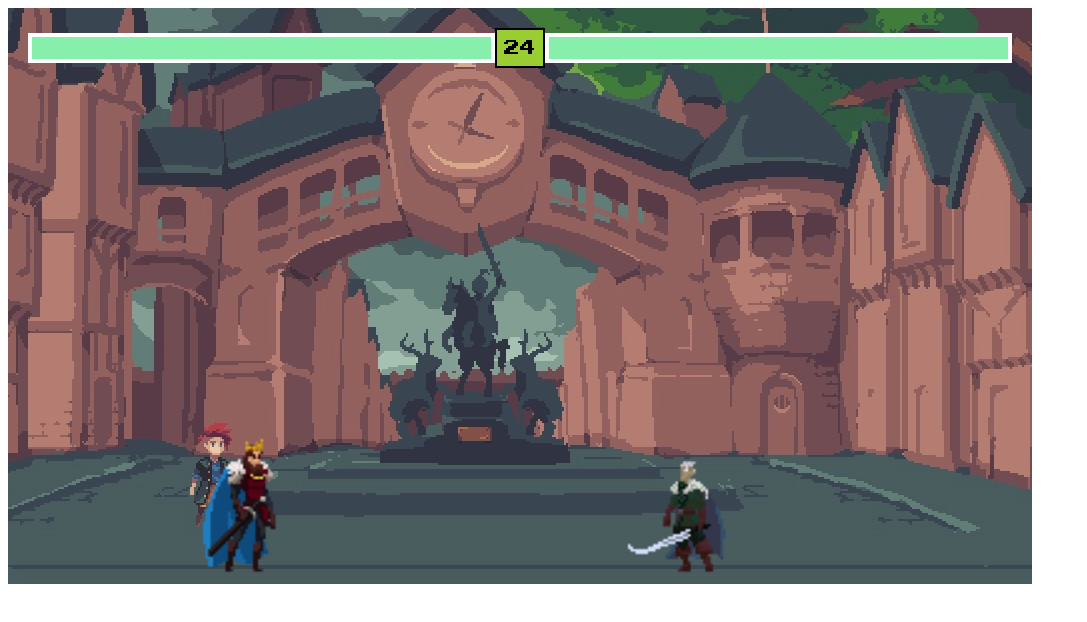
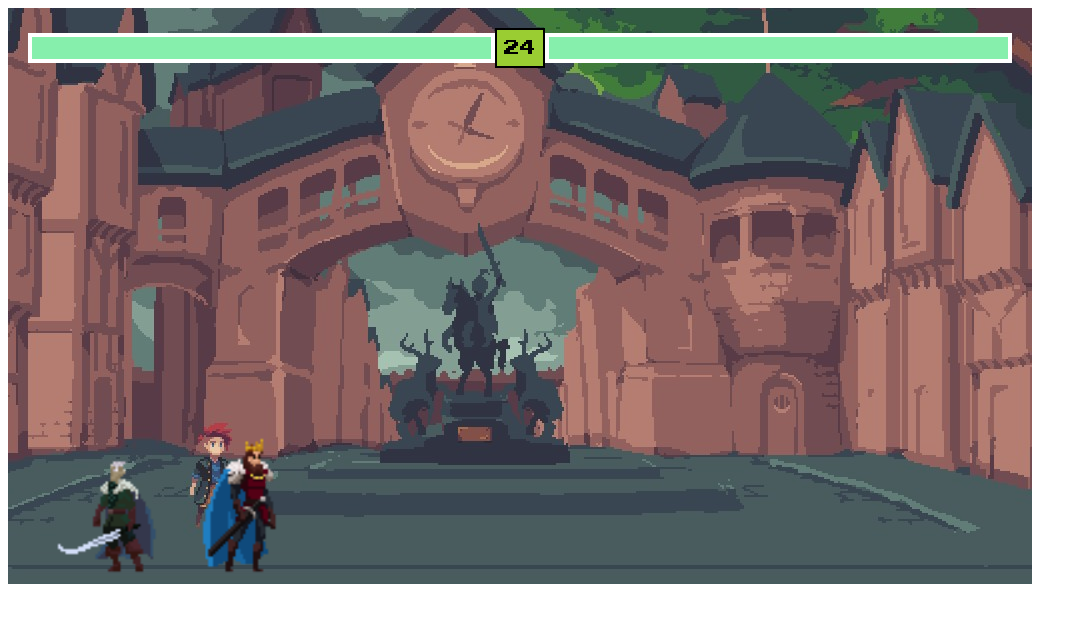
Before and after one commit to ET45/Clash-of-Warriors, a website: page index.html in a window 1280 px wide. Shown: the whole page, without its empty margins (0-1087 px from the left). Drawn offline with Linux system fonts and the light colour scheme.

Commit message:
configure of firebase

```diff
--- a/index.html
+++ b/index.html
@@ -122,5 +122,26 @@
     </div>
     <canvas></canvas>
   </div>
+  <script type="module">
+    // Import the functions you need from the SDKs you need
+    import { initializeApp } from "https://www.gstatic.com/firebasejs/9.6.11/firebase-app.js";
+    // TODO: Add SDKs for Firebase products that you want to use
+    // https://firebase.google.com/docs/web/setup#available-libraries
+
+    // Your web app's Firebase configuration
+    const firebaseConfig = {
+      apiKey: "AIzaSyCv-rIFxf18adChEOXRL-G4jGsrvabarg0",
+      authDomain: "clash-of-warriors-d60b8.firebaseapp.com",
+      databaseURL:
+        "https://clash-of-warriors-d60b8-default-rtdb.europe-west1.firebasedatabase.app",
+      projectId: "clash-of-warriors-d60b8",
+      storageBucket: "clash-of-warriors-d60b8.appspot.com",
+      messagingSenderId: "701181925105",
+      appId: "1:701181925105:web:cf1820fa672afb4999fb50",
+    };
+
+    // Initialize Firebase
+    const app = initializeApp(firebaseConfig);
+  </script>
   <script src="index.js"></script>
 </body>
--- a/index.js
+++ b/index.js
@@ -253,7 +253,7 @@ const player = new Fighter({
 /* player.draw(); */
 const enemy = new Fighter({
   position: {
-    x: 630,
+    x: 60,
     y: 100,
   },
   velocity: {
@@ -501,3 +501,14 @@ window.addEventListener("keyup", (event) => {
       break;
   }
 });
+
+(function () {
+  firebase
+    .auth()
+    .signInAnonymously()
+    .catch((error) => {
+      const errorCode = error.code;
+      const errorMessage = error.message;
+      console.log(errorCode, errorMessage);
+    });
+})();
```
